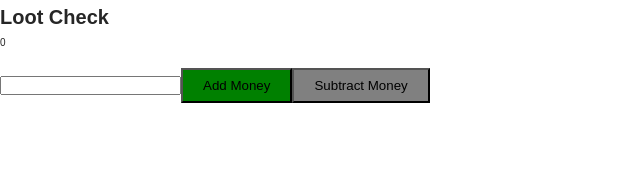
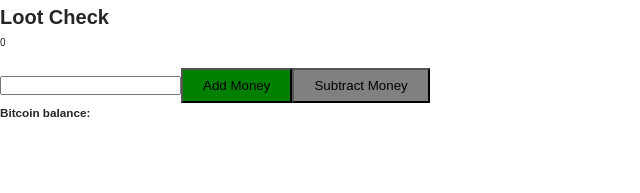
Before and after one commit to sean0923/jest-enzyme-tdd-david-katz, a React app in the folder LootCheck/: page / in a window 1280 px wide. Shown: the top 193 px of the page, without its empty margins (0-640 px from the left). Built offline with nearby package versions, Linux system fonts and the light colour scheme; no server answers.

Commit message:
Render balance in bitcoin

```diff
--- a/LootCheck/src/js/components/App.js
+++ b/LootCheck/src/js/components/App.js
@@ -3,6 +3,7 @@ import moduleName from 'styled-components';
 
 import { Test } from './App.styles';
 import Wallet from './Wallet';
+import BitcoinBalance from './BitcoinBalance';
 
 export default class App extends Component {
   render() {
@@ -10,6 +11,7 @@ export default class App extends Component {
       <div>
         <h1>Loot Check</h1>
         <Wallet />
+        <BitcoinBalance />
       </div>
     );
   }
--- a/LootCheck/src/js/components/BitcoinBalance.js
+++ b/LootCheck/src/js/components/BitcoinBalance.js
@@ -7,10 +7,16 @@ export class BitcoinBalance extends Component {
     this.props.fetchBitcoinPrice();
   }
 
+  computeBalanceInBitcoin() {
+    const { bitcoin, balance } = this.props;
+    if (Object.keys(bitcoin).length === 0) return null;
+    return balance / parseInt(bitcoin.bpi.USD.rate.replace(',', ''), 10);
+  }
+
   render() {
     return (
       <div>
-        <h3>Bitcoin balance</h3>
+        <h3>Bitcoin balance: {this.computeBalanceInBitcoin()}</h3>
       </div>
     );
   }
@@ -18,6 +24,7 @@ export class BitcoinBalance extends Component {
 
 const mapStateToProos = state => {
   return {
+    balance: state.balance,
     bitcoin: state.bitcoin,
   };
 };
```
Also changed, not shown: 1 other file (tests, documents, lock files or other folders).
